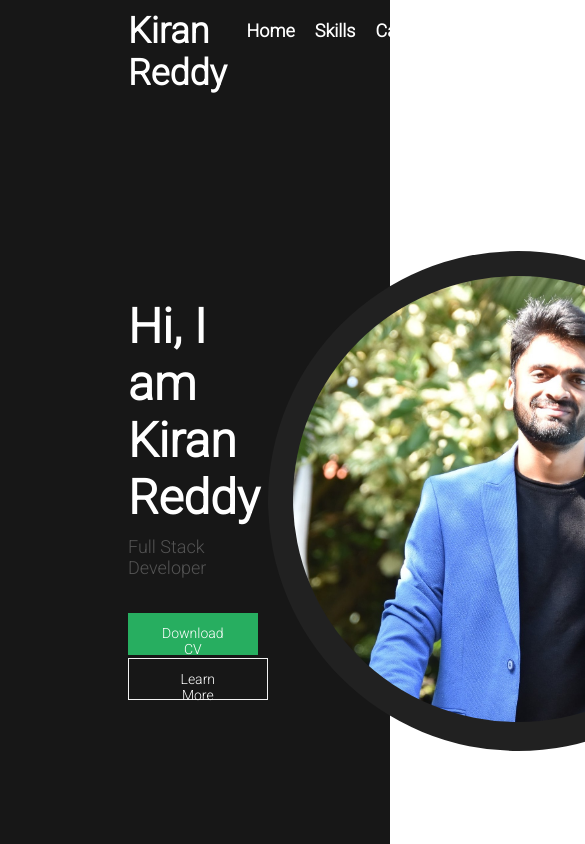
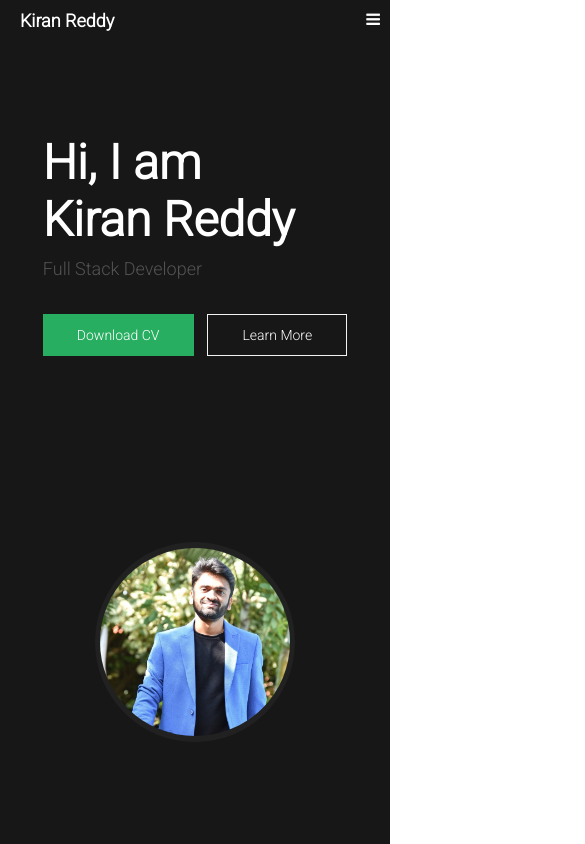
Before and after one commit to kiranhpe/portfolio, a website: page index.html in a window 390 px wide. Shown: the top 844 px of the page, 585 px wide, since content can reach past the window. Drawn offline with Linux system fonts and the light colour scheme.

Commit message:
responsive

```diff
--- a/assets/js/index.js
+++ b/assets/js/index.js
@@ -1,11 +1,23 @@
-window.onscroll = function() {myFunction()};
-var header = document.getElementById("myHeader");
-var sticky = header.offsetTop;
+// window.onscroll = function() {myFunction()};
+// var header = document.getElementById("myHeader");
+// var sticky = header.offsetTop;
 
-function myFunction() {
-  if (window.pageYOffset > sticky) {
-    header.classList.add("sticky");
+// function myFunction() {
+//   if (window.pageYOffset > sticky) {
+//     header.classList.add("sticky");
+//   } else {
+//     header.classList.remove("sticky");
+//   }
+// }
+
+function toggleMenu() {
+  var x = document.getElementById("menu");
+  var toggleBtn = document.getElementById('toggle-btn')
+  if (x.style.display === "flex") {
+    x.style.display = "none";
+    toggleBtn.className ="fa fa-bars";
   } else {
-    header.classList.remove("sticky");
+    x.style.display = "flex"
+    toggleBtn.className ="fa fa-close";
   }
 }
--- a/assets/scss/index.scss
+++ b/assets/scss/index.scss
@@ -9,22 +9,29 @@
 }
 
 .container {
-    padding: 0px 128px;
+    padding: 0px;
     background: $color-black;
     height: auto;
+    .main {
+        padding: 0px 128px;
+    }
 }
 
 
 .header {
     display: flex;
     flex-direction: row;
-    padding: 10px 0px;
+    padding: 10px 20px;
 
     .brand {
         font-size: $font-heading-extra-larg;
         font-weight: $font-weight-extra-bold;
         letter-spacing: 2;
     }
+    .icon {
+        display: none;
+    }
+
     .menu {
         margin-left: auto;
         ul {
@@ -36,6 +43,12 @@
                 font-weight: $font-weight-bold;
                 letter-spacing: 1;
                 margin-top: 10px;
+                a {
+                    text-decoration: none;
+                    &:hover {
+                        color: $color-light-gray-2;
+                    }
+                }
             }
         }
     }
@@ -44,8 +57,8 @@
 .intro {
     display: flex;
     flex-direction: row;
-    margin-top: 150px;
     padding-bottom: 50px;
+    height: 100vh;
     align-items: center;
     justify-content: space-between;
 
@@ -76,17 +89,17 @@
     .profile {
         width: 500px;
         height: 500px;
-        .circle {
-            width: 500px;
-            height: 500px;
+        .dp {
+            width: 100%;
+            height: 100%;
             border-radius: 50%;
             background-color: $color-black-2;
             display: flex;
             align-items: center;
             justify-content: center;
-            .dp > img {
-                width: 450px;
-                width: 450px;
+             img {
+                width: 95%;
+                width: 95%;
                 border-radius: 50%;
             }
         }
@@ -150,6 +163,7 @@
     }
 }
 
+
 .sticky {
     position: fixed;
     top: 0;
@@ -168,3 +182,53 @@
 
       }
   }
+
+  @media screen and (max-width: 700px) {
+    .container {
+        .main {
+            padding: 0px 10px;
+        }
+    }
+    .header {
+        flex-direction: column;
+        align-items: flex-start;
+        .brand {
+            font-size: $font-heading-3;
+        }
+        .icon {
+            display: block;
+            position: absolute;
+            right: 10px;
+        }
+        .menu {
+            display: none;
+            width: 100%;
+            ul {
+                width: 100%;
+                flex-direction: column;
+                text-align: center;
+            }
+        }
+    }
+    .intro {
+        flex-direction: column;
+        justify-content: space-around;
+        .profile {
+            width: 200px;
+            height: 200px
+        }
+    }
+
+    .contact {
+        ul {
+            flex-direction: row;
+            padding: 0 24px;
+            li {
+                margin-bottom: 20px;
+                p, a {
+                    display: none;
+                }
+            }
+        }
+    }
+  }
--- a/index.html
+++ b/index.html
@@ -16,13 +16,18 @@
             <div class="brand">
                 <span>Kiran Reddy</span>
             </div>
-            <div class="menu">
+            <div class="icon">
+                <a href="javascript:void(0);" onclick="toggleMenu()">
+                  <i class="fa fa-bars" id="toggle-btn"></i>
+                </a>
+              </div>
+            <div class="menu" id="menu">
                 <ul>
-                    <li>Home</li>
-                    <li>Skills</li>
-                    <li>Career</li>
-                    <li>About me</li>
-                    <li>Contact me</li>
+                    <li><a href="#">Home</a></li>
+                    <li><a href="#">Skills</a></li>
+                    <li><a href="#">Career</a></li>
+                    <li><a href="#">About me</a></li>
+                    <li><a href="#">Contact me</a></li>
                 </ul>
             </div>
         </div>
@@ -40,10 +45,8 @@
                     </div>
                 </div>
                 <div class="profile">
-                    <div class="circle">
-                        <div class="dp">
-                            <img src="./assets/images/kiran.jpg" alt="">
-                        </div>
+                    <div class="dp">
+                        <img src="./assets/images/kiran.jpg" alt="">
                     </div>
                 </div>
             </div>
```
Also changed, not shown: dist/css/font-awesome.min.css (added), dist/css/index.min.css.
